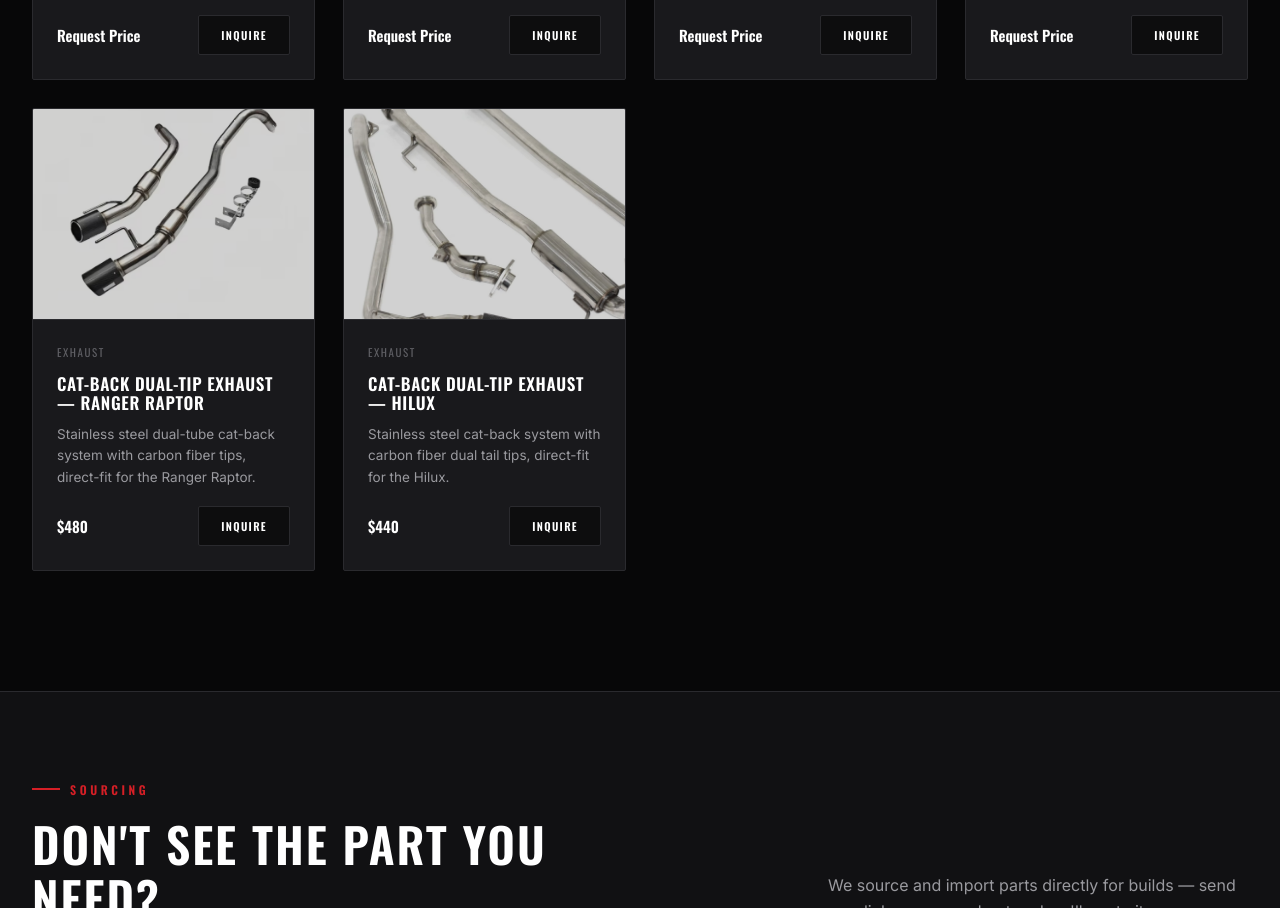
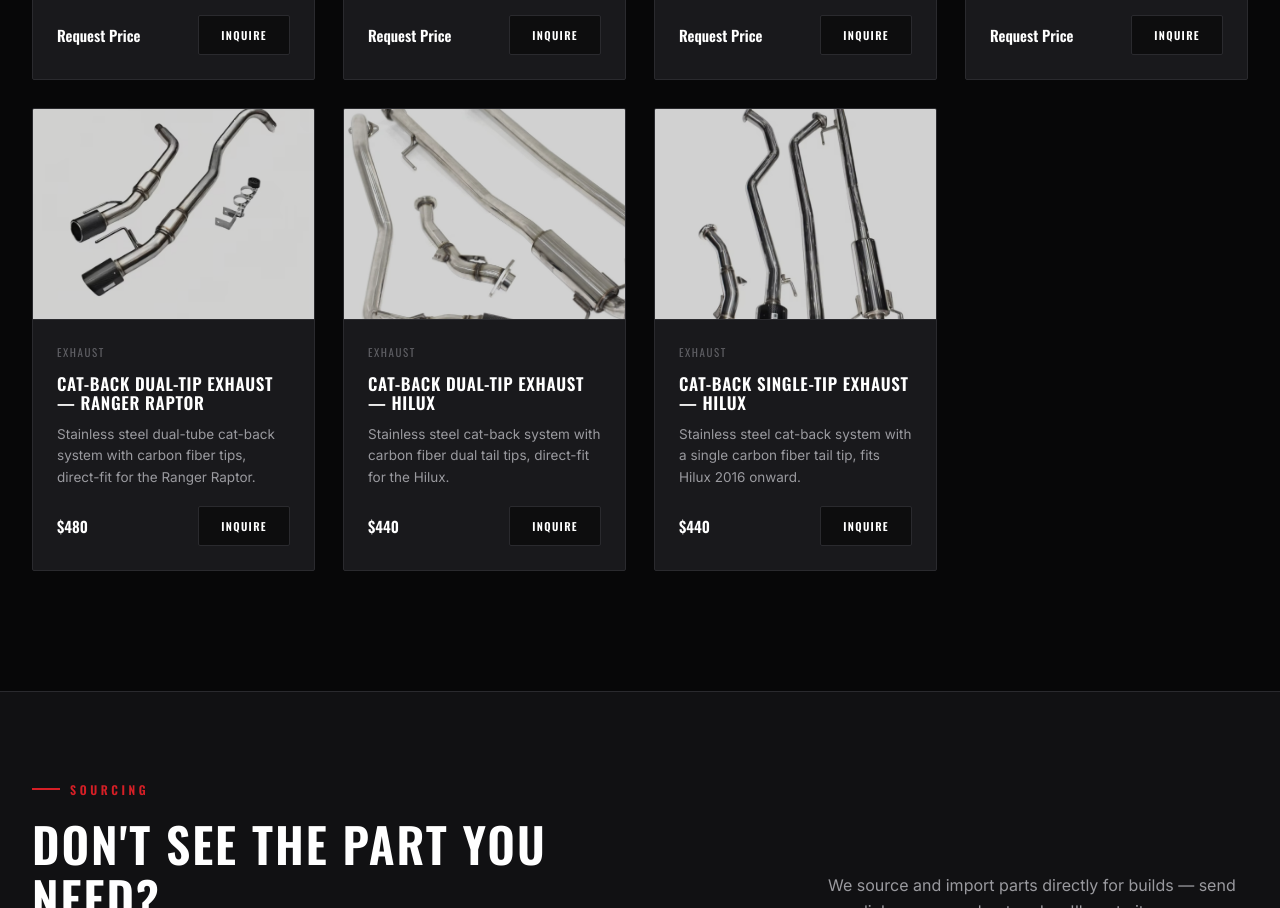
Before and after one commit to hamayoun313/motive-customs, a plain HTML site: page shop.html in a window 1280 px wide. Shown: the part 1783-2691 px from the top of the page. Drawn offline with nearby package versions, Linux system fonts and the light colour scheme.

Commit message:
Add single-tip Hilux exhaust at \$440
Third exhaust listing: stainless cat-back with a single carbon fiber
tail tip for the Hilux (2016 onward). Clean parts photo, no branding.

Co-Authored-By: Claude Sonnet 5 <noreply@anthropic.com>

```diff
--- a/shop.html
+++ b/shop.html
@@ -213,6 +213,21 @@
         </div>
       </div>
 
+      <div class="product-card reveal" data-category="exhaust">
+        <div class="product-media">
+          <img src="images/stock/exhaust-hilux-single.jpg" alt="">
+        </div>
+        <div class="product-body">
+          <div class="product-cat">Exhaust</div>
+          <h3>Cat-Back Single-Tip Exhaust — Hilux</h3>
+          <p>Stainless steel cat-back system with a single carbon fiber tail tip, fits Hilux 2016 onward.</p>
+          <div class="product-footer">
+            <span class="product-price">$440</span>
+            <button class="btn btn-sm btn-dark" data-quote-product="Cat-Back Single-Tip Exhaust - Hilux">Inquire</button>
+          </div>
+        </div>
+      </div>
+
     </div>
   </div>
 </section>
```
Also changed, not shown: images/stock/exhaust-hilux-single.jpg (added).
